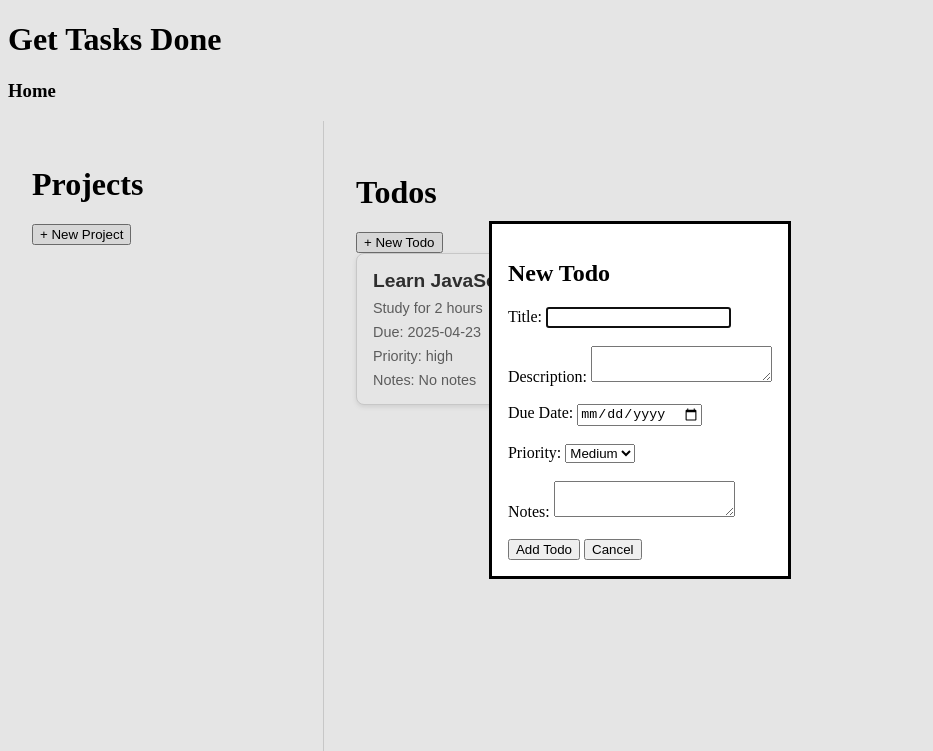
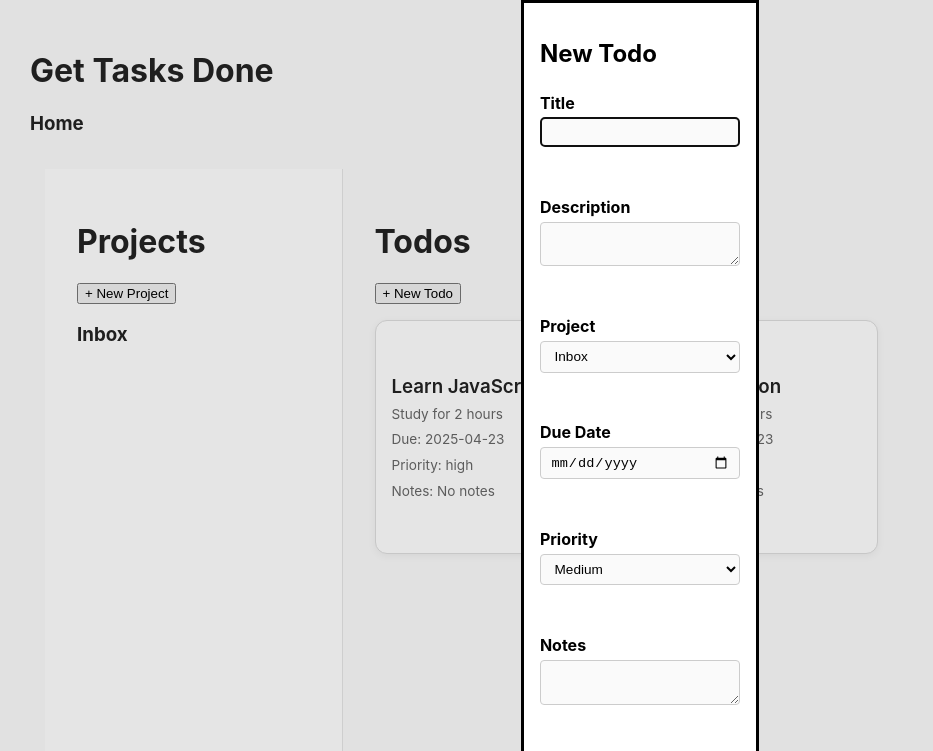
Before and after one commit to GuyMoreno/odin-todo-list, a website built with webpack: page src/template.html in a window 1280 px wide. Both pictures are taken after a click on the button "+ New Todo". Shown: the top 751 px of the page, without its empty margins (0-933 px from the left). Built offline with nearby package versions, Linux system fonts and the light colour scheme.

Commit message:
needed to create a specfic todosDiv to a project

```diff
--- a/src/index.js
+++ b/src/index.js
@@ -2,13 +2,15 @@ import "./styles.css";
 import Todo from "./todo";
 import ProjectManager from "./projectManager";
 import { displayTodos } from "./todoDom";
+import { displayProjects, setupProjectModal } from "./projectDom";
 
 // Create project manager and default project
 const projectManager = new ProjectManager();
 const inboxProject = projectManager.getProjectByName("Inbox");
 
 // Make sure currentProject is exportable
-export const currentProject = inboxProject;
+
+export { projectManager };
 
 const todo1 = new Todo(
   "Learn JavaScript",
@@ -17,5 +19,20 @@ const todo1 = new Todo(
   "high"
 );
 inboxProject.addTodo(todo1);
-console.log(todo1.description); // Should log the todo1 object
-displayTodos();
+// console.log(todo1.description); // Should log the todo1 object
+
+const todo2 = new Todo(
+  "Learn Python",
+  "Study for 4 hours",
+  "2025-04-23",
+  "high"
+);
+inboxProject.addTodo(todo2);
+// console.log(todo2.description); // Should log the todo2 object
+
+console.log("Project Manager:", projectManager);
+
+displayTodos("Inbox");
+displayProjects();
+setupProjectModal();
+console.log(projectManager.projects);
--- a/src/project.js
+++ b/src/project.js
@@ -1,4 +1,4 @@
-class Project {
+export default class Project {
   constructor(name) {
     this.name = name; // Name of the project (e.g., "Work", "Home")
     this._todos = []; // Array to hold todos associated with the project
@@ -28,4 +28,3 @@ class Project {
     return null; // Return null if no todo with that title is found
   }
 }
-export { Project };
--- a/src/projectDom.js
+++ b/src/projectDom.js
@@ -1,28 +1,58 @@
-import { getElementById } from "./utils";
+// projectModal.js
+
+import { getElementById, createTextElement } from "./utils";
 import { addNewProject } from "./projectService";
+import ProjectManager from "./projectManager";
+import { getProjectData } from "./projectService";
 
+export function setupProjectModal() {
   const projectDialog = getElementById("project-dialog");
   const projectButton = getElementById("project-btn");
-const closeProjectDialogbutton = getElementById("close-project-dialog-btn");
+  const closeButton = getElementById("close-project-dialog-btn");
   const projectForm = getElementById("project-form");
 
   projectButton.addEventListener("click", () => {
     projectDialog.showModal();
   });
 
-closeProjectDialogbutton.addEventListener("click", () => {
+  closeButton.addEventListener("click", () => {
     projectDialog.close();
   });
 
   projectForm.addEventListener("submit", (event) => {
     event.preventDefault();
+    const title = getElementById("project-title").value.trim();
+    if (!title) return alert("Title required!");
 
-  const title = document.getElementById("project-title").value.trim();
-
-  const newProject = addNewProject(title); // ✅ Now the project is created
-
-  console.log("✅ New project created:", newProject); // Debug line
+    const newProject = addNewProject(title);
+    displayProjects();
+    console.log("✅ Project created:", newProject);
 
     projectDialog.close();
     projectForm.reset();
   });
+}
+
+export function displayProjects() {
+  const projects = getProjectData();
+  const container = getElementById("projects-container");
+  container.innerHTML = "";
+
+  if (projects.length === 0) {
+    container.textContent = "No projects yet.";
+    return;
+  }
+
+  projects.forEach((project) => {
+    const card = createProjectCard(project);
+    container.appendChild(card);
+  });
+}
+
+function createProjectCard(project) {
+  const card = document.createElement("div");
+  card.classList.add("project-card");
+  card.appendChild(createTextElement("h3", project.name));
+
+  return card;
+}
--- a/src/projectManager.js
+++ b/src/projectManager.js
@@ -1,4 +1,4 @@
-import { Project } from "./project";
+import Project from "./project";
 
 class ProjectManager {
   constructor() {
@@ -12,7 +12,7 @@ class ProjectManager {
 
   // Getter for all projects
   get projects() {
-    return [...this._projects]; // Return a copy to prevent external mutation
+    return [...this._projects];
   }
 
   getProjectByName(name) {
--- a/src/projectService.js
+++ b/src/projectService.js
@@ -1,8 +1,12 @@
 import Project from "./project";
-import { projectManager } from "./index.js"; // You’ll need to export this from index.js
+import { projectManager } from "./index.js";
 
 export function addNewProject(name) {
   const newProject = new Project(name);
   projectManager.addProject(newProject);
   return newProject;
 }
+
+export function getProjectData() {
+  return projectManager.projects;
+}
--- a/src/styles.css
+++ b/src/styles.css
@@ -1,83 +1,131 @@
-/* styles.css */
-/* body {
-  background-color: rebeccapurple;
-} */
+html,
+body {
+  margin: 0;
+  padding: 15px;
+  height: 100%;
+  font-family: -apple-system, BlinkMacSystemFont, "Segoe UI", Roboto, sans-serif;
+  background-color: #fafafa;
+  color: #222;
+}
 
 .container {
   display: grid;
   grid-template-columns: repeat(12, 1fr);
   grid-template-rows: 1fr auto;
-  height: 100vh;
-  gap: 0; /* optional spacing between columns/rows */
-}
-.sidebar {
-  grid-column: span 3; /* 3 out of 12 columns */
-  padding: 1.5rem;
-  background-color: #fff;
-  border-right: 1px solid #ddd;
+  height: 100%;
+  padding: 15px;
 }
 
-#toggle-sidebar {
-  position: absolute;
-  top: 1rem;
-  left: 1rem;
-  background: none;
-  border: none;
-  font-size: 1.5rem;
-  z-index: 1000;
-  cursor: pointer;
+.sidebar,
+.main-content {
+  padding: 2rem;
+}
+
+.sidebar {
+  grid-column: span 3;
+  background-color: #fff;
+  border-right: 1px solid #e5e5e5;
 }
 
 .main-content {
-  grid-column: span 9; /* remaining 9 out of 12 */
-  padding: 2rem;
+  grid-column: span 9;
+  overflow-y: auto;
 }
 
 /* dialog {
   border: none;
   border-radius: 6px;
-  padding: 16px;
-  max-width: 320px;
-  width: 90%;
-  box-shadow: 0 6px 24px rgba(0, 0, 0, 0.08);
-  font-family: sans-serif;
-  background-color: #fefefe;
+  padding: 1rem;
+  width: 360px;
+  height: 460px;
+  box-shadow: 0 6px 18px rgba(0, 0, 0, 0.08);
+  background-color: #fff;
+  margin: auto;
 } */
 
-/* form {
+form {
   display: flex;
   flex-direction: column;
-  gap: 10px;
-} */
+  gap: 0.3rem;
+}
+
+label {
+  font-weight: bold;
+}
+
+input,
+textarea,
+select {
+  padding: 0.4rem 0.6rem;
+  font-size: 0.85rem;
+  border: 1px solid #ccc;
+  border-radius: 4px;
+  background-color: #fafafa;
+}
+*/ .button,
+button {
+  padding: 0.6rem 1.2rem;
+  border: 1px solid #ccc;
+  background-color: #f9f9f9;
+  color: #333;
+  border-radius: 6px;
+  font-size: 0.95rem;
+  cursor: pointer;
+  transition: background 0.2s ease;
+}
+
+button:hover {
+  background-color: #f0f0f0;
+}
 
 .footer {
-  grid-column: 1 / -1; /* span all 12 columns */
-  background-color: #eee;
+  grid-column: 1 / -1;
+  background-color: #f5f5f5;
   padding: 1rem 2rem;
   text-align: center;
-  color: #666;
+  font-size: 0.85rem;
+  color: #999;
+  margin-top: auto;
+}
+
+#todos-container {
+  display: flex;
+  gap: 35px;
 }
 
 .todo-card {
-  background-color: #ffffff;
+  background-color: #fff;
   border: 1px solid #ddd;
-  border-radius: 8px;
+  border-radius: 12px;
+  width: 200px;
+  height: 200px;
   padding: 1rem;
-  margin-bottom: 1rem;
-  width: 300px;
-  box-shadow: 0 2px 5px rgba(0, 0, 0, 0.1);
+  box-shadow: 0 2px 8px rgba(0, 0, 0, 0.05);
   display: flex;
   flex-direction: column;
+  justify-content: center;
+  align-items: flex-start;
   gap: 0.5rem;
-  font-family: sans-serif;
+  text-align: left;
+  transition: box-shadow 0.2s ease;
 }
+
+.todo-card:hover {
+  box-shadow: 0 6px 18px rgba(0, 0, 0, 0.08);
+}
+
 .todo-card h3 {
   margin: 0;
-  font-size: 1.2rem;
-  color: #333;
+  font-weight: 600;
 }
+
 .todo-card p {
   margin: 0;
-  font-size: 0.9rem;
+  font-size: 0.85rem;
   color: #666;
+  line-height: 1.3;
 }
+
+#todo-btn {
+  margin-bottom: 1rem;
+}
--- a/src/template.html
+++ b/src/template.html
@@ -11,12 +11,13 @@
     <div class="container">
       <div class="sidebar">
         <h1>Projects</h1>
-        <ul id="project-list"></ul>
+
         <button id="project-btn" class="button">+ New Project</button>
+        <div id="projects-container"></div>
         <dialog id="project-dialog">
           <form id="project-form" method="dialog">
             <h2>New Project</h2>
-            <label for="title">Title:</label>
+            <label for="title">Title</label>
             <input
               type="text"
               id="project-title"
@@ -36,7 +37,7 @@
         <dialog id="todo-dialog">
           <form id="todo-form" method="dialog">
             <h2>New Todo</h2>
-            <label for="title">Title:</label>
+            <label for="title">Title</label>
             <input
               type="text"
               id="todo-title"
@@ -44,21 +45,25 @@
               required
             /><br /><br />
 
-            <label for="description">Description:</label>
+            <label for="description">Description</label>
             <textarea id="todo-description" name="description"></textarea
             ><br /><br />
 
-            <label for="dueDate">Due Date:</label>
+            <label for="project-select">Project</label>
+            <select id="project-select" name="project"></select
+            ><br /><br />
+
+            <label for="dueDate">Due Date</label>
             <input type="date" id="dueDate" name="dueDate" /><br /><br />
 
-            <label for="priority">Priority:</label>
+            <label for="priority">Priority</label>
             <select id="priority" name="priority">
               <option value="low">Low</option>
               <option value="medium" selected>Medium</option>
               <option value="high">High</option></select
             ><br /><br />
 
-            <label for="notes">Notes:</label>
+            <label for="notes">Notes</label>
             <textarea id="notes" name="notes"></textarea><br /><br />
 
             <button type="submit" id="submit-todo-btn">Add Todo</button>
@@ -67,9 +72,9 @@
         </dialog>
         <div id="todos-container"></div>
       </div>
-      <div class="footer">
+      <!-- <div class="footer">
         Lorem ipsum dolor sit amet consectetur adipisicing.
-      </div>
+      </div> -->
     </div>
   </body>
 </html>
--- a/src/todo.js
+++ b/src/todo.js
@@ -5,7 +5,7 @@ class Todo {
     title,
     description,
     dueDate,
-    priority = Priority.MEDIUM,
+    priority = Priority.MEDIUM, //// Default to 'medium' priority if not specified
     notes = ""
   ) {
     this._validatePriority(priority);
--- a/src/todoDom.js
+++ b/src/todoDom.js
@@ -1,7 +1,7 @@
 import Todo from "./todo";
-import { currentProject } from "./index";
 import { getElementById, createTextElement } from "./utils";
 import { getTodoData } from "./todoService";
+import { projectManager } from "./index";
 
 // Get DOM elements
 const todoDialog = getElementById("todo-dialog");
@@ -12,7 +12,10 @@ const todoForm = getElementById("todo-form");
 // Opens the form dialog and displays existing todos
 todoButton.addEventListener("click", () => {
   todoDialog.showModal();
-  displayTodos(); // always use currentProject.todos internally
+  populateProjectSelect();
+
+  const selectedProject = getElementById("project-select").value;
+  displayTodos(selectedProject);
 });
 
 closeTodoDialogButton.addEventListener("click", () => {
@@ -28,19 +31,26 @@ todoForm.addEventListener("submit", (event) => {
   const dueDate = getElementById("dueDate").value;
   const priority = getElementById("priority").value;
   const notes = getElementById("notes").value.trim();
+  const projectName = getElementById("project-select").value;
 
   const newTodo = new Todo(title, description, dueDate, priority, notes);
-  currentProject.addTodo(newTodo);
+
+  const targetProject = projectManager.getProjectByName(projectName);
+  if (!targetProject) return alert("Project not found!");
+
+  targetProject.addTodo(newTodo);
+  console.log("📝 Todo added to:", projectName, newTodo);
 
   todoDialog.close();
   todoForm.reset();
-  displayTodos();
+  displayTodos(projectName); // Pass the projectName directly here
 });
 
-// Display all todos in the current project
-export function displayTodos() {
-  const todos = getTodoData();
+// Display all todos in the selected project
+export function displayTodos(projectName) {
+  const todos = getTodoData(projectName);
   const container = getElementById("todos-container");
+
   container.innerHTML = "";
 
   if (todos.length === 0) {
@@ -48,6 +58,7 @@ export function displayTodos() {
     return;
   }
 
+  // לא מנקים את ה-container, רק מוסיפים את המשימות החדשות
   todos.forEach((todo) => {
     const card = createTodoCard(todo);
     container.appendChild(card);
@@ -70,3 +81,25 @@ function createTodoCard(todo) {
 
   return card;
 }
+
+// Populates the project selection dropdown
+export function populateProjectSelect() {
+  const select = getElementById("project-select");
+  select.innerHTML = ""; // Clear old options
+
+  const projects = projectManager.projects;
+
+  projects.forEach((project) => {
+    const option = document.createElement("option");
+    option.value = project.name;
+    option.textContent = project.name;
+    select.appendChild(option);
+  });
+
+  // Select the last project or "Inbox" if no projects
+  if (projects.length > 0) {
+    select.value = projects[projects.length - 1].name;
+  } else {
+    select.value = "Inbox";
+  }
+}
--- a/src/todoService.js
+++ b/src/todoService.js
@@ -1,12 +1,18 @@
-// todoService.js
-import { currentProject } from "./index";
+import { projectManager } from "./index";
 
-export function getTodoData() {
-  return currentProject.todos.map(todo => ({
+export function getTodoData(projectName) {
+  const project = projectManager.getProjectByName(projectName);
+
+  if (!project) {
+    console.error(`❌ Project "${projectName}" not found.`);
+    return [];
+  }
+
+  return project.todos.map((todo) => ({
     title: todo.title,
     description: todo.description,
     dueDate: todo.dueDate,
     priority: todo.priority,
-    notes: todo.notes
+    notes: todo.notes,
   }));
 }
```
Also changed, not shown: src/utils.js (line endings or trailing spaces). Lines whose indentation alone changed are shown as unchanged.
